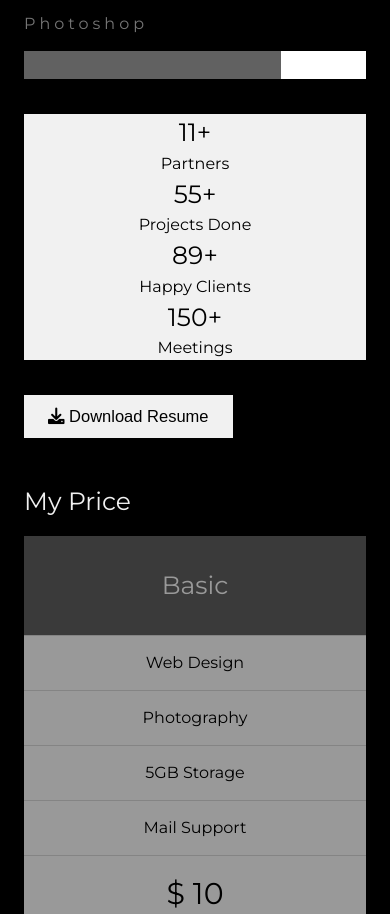
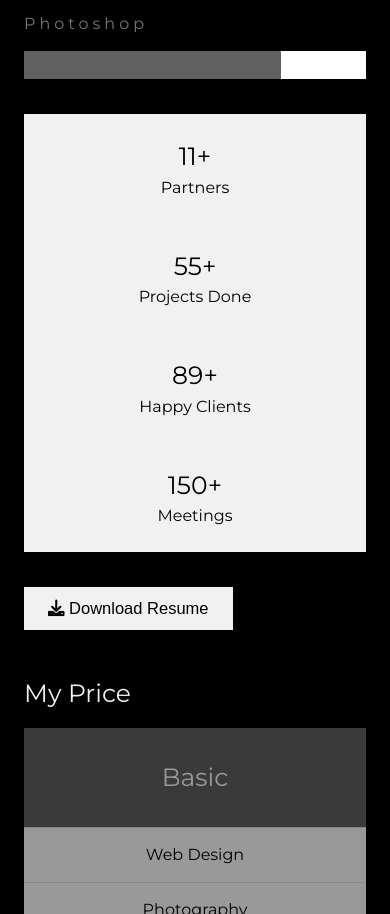
Before and after one commit to quangthangk4/project_base-ex1, a plain HTML site: page index.html in a window 390 px wide. Shown: the part 1391-2305 px from the top of the page. Drawn offline with Linux system fonts and the light colour scheme.

Commit message:
change padding

```diff
--- a/assets/css/responsive.css
+++ b/assets/css/responsive.css
@@ -71,6 +71,10 @@
         padding: 0;
     }
 
+    .about__myskill-statistical--padding {
+        padding: 24px 0;
+    }
+
     .about__myprice-package-list-two-mobile{
         padding-bottom: 0;
     }
--- a/index.html
+++ b/index.html
@@ -116,22 +116,22 @@
 
                     <!-- statistical -->
                     <div class="row no-gutters about__myskill-statistical">
-                        <div class="col l-3 m-3 c-12">
+                        <div class="col l-3 m-3 c-12 about__myskill-statistical--padding">
                             <h3 class="about__myskill-statistical-number">11+</h3>
                             <p class="about__myskill-statistical-name">Partners</p>
                         </div>
 
-                        <div class="col l-3 m-3 c-12">
+                        <div class="col l-3 m-3 c-12 about__myskill-statistical--padding">
                             <h3 class="about__myskill-statistical-number">55+</h3>
                             <p class="about__myskill-statistical-name">Projects Done</p>
                         </div>
 
-                        <div class="col l-3 m-3 c-12">
+                        <div class="col l-3 m-3 c-12 about__myskill-statistical--padding">
                             <h3 class="about__myskill-statistical-number">89+</h3>
                             <p class="about__myskill-statistical-name">Happy Clients</p>
                         </div>
 
-                        <div class="col l-3 m-3 c-12">
+                        <div class="col l-3 m-3 c-12 about__myskill-statistical--padding">
                             <h3 class="about__myskill-statistical-number">150+</h3>
                             <p class="about__myskill-statistical-name">Meetings</p>
                         </div>
```
